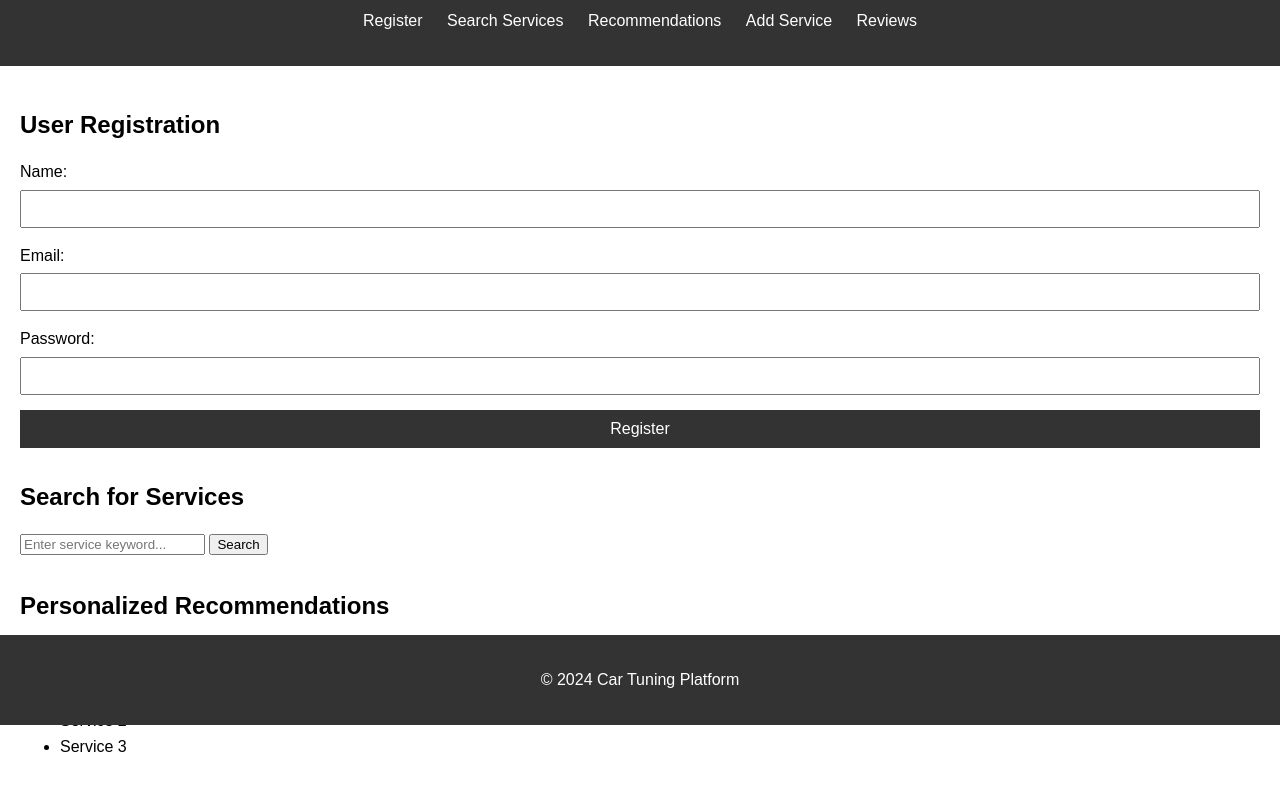
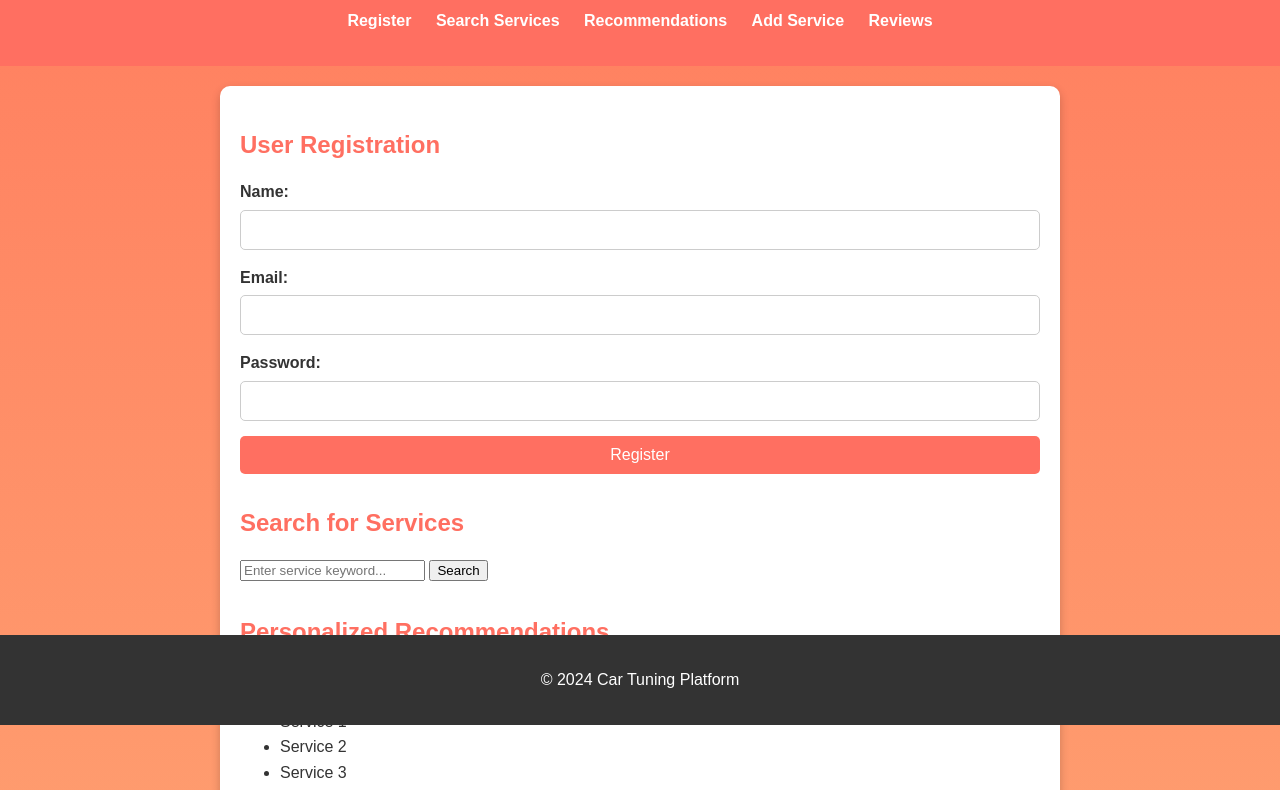
Before and after one commit to BekbolatAlpamysBekbolatuly/KazTourFinder, a plain HTML site: page index.html in a window 1280 px wide. Shown: the part 75-865 px from the top of the page. Drawn offline with Linux system fonts and the light colour scheme.

Commit message:
Update styles.css

```diff
--- a/styles.css
+++ b/styles.css
@@ -3,10 +3,12 @@ body {
   margin: 0;
   padding: 0;
   line-height: 1.6;
+  background: linear-gradient(to bottom, #ff7e5f, #feb47b); /* Яркий градиентный фон */
+  color: #333;
 }
 
 header {
-  background: #333;
+  background: #ff6f61; /* Яркий красно-оранжевый */
   color: #fff;
   padding: 1em 0;
   text-align: center;
@@ -29,10 +31,16 @@ nav ul li {
 nav ul li a {
   color: #fff;
   text-decoration: none;
+  font-weight: bold;
 }
 
 main {
   padding: 20px;
+  background: #fff; /* Белый фон для текста */
+  border-radius: 10px;
+  box-shadow: 0 4px 10px rgba(0, 0, 0, 0.2);
+  max-width: 800px;
+  margin: 20px auto;
 }
 
 section {
@@ -41,6 +49,7 @@ section {
 
 section h2 {
   margin-bottom: 15px;
+  color: #ff6f61; /* Используем цвет заголовка в тон сайта */
 }
 
 form {
@@ -50,25 +59,30 @@ form {
 
 form label {
   margin-bottom: 5px;
+  font-weight: bold;
+  color: #333;
 }
 
 form input, form textarea {
   margin-bottom: 15px;
-  padding: 8px;
+  padding: 10px;
   font-size: 1em;
+  border: 1px solid #ccc;
+  border-radius: 5px;
 }
 
 form button {
-  background: #333;
+  background: #ff6f61; /* Яркая кнопка */
   color: #fff;
   border: none;
   padding: 10px;
   font-size: 1em;
   cursor: pointer;
+  border-radius: 5px;
 }
 
 form button:hover {
-  background: #555;
+  background: #e65a50; /* Более темный цвет при наведении */
 }
 
 footer {
```
